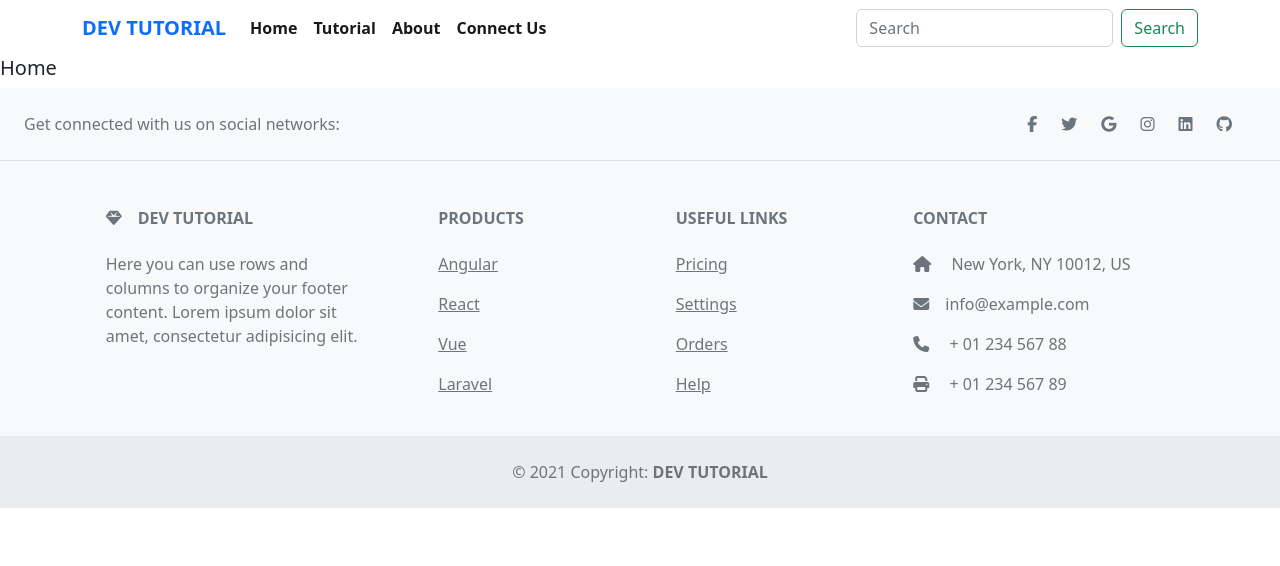
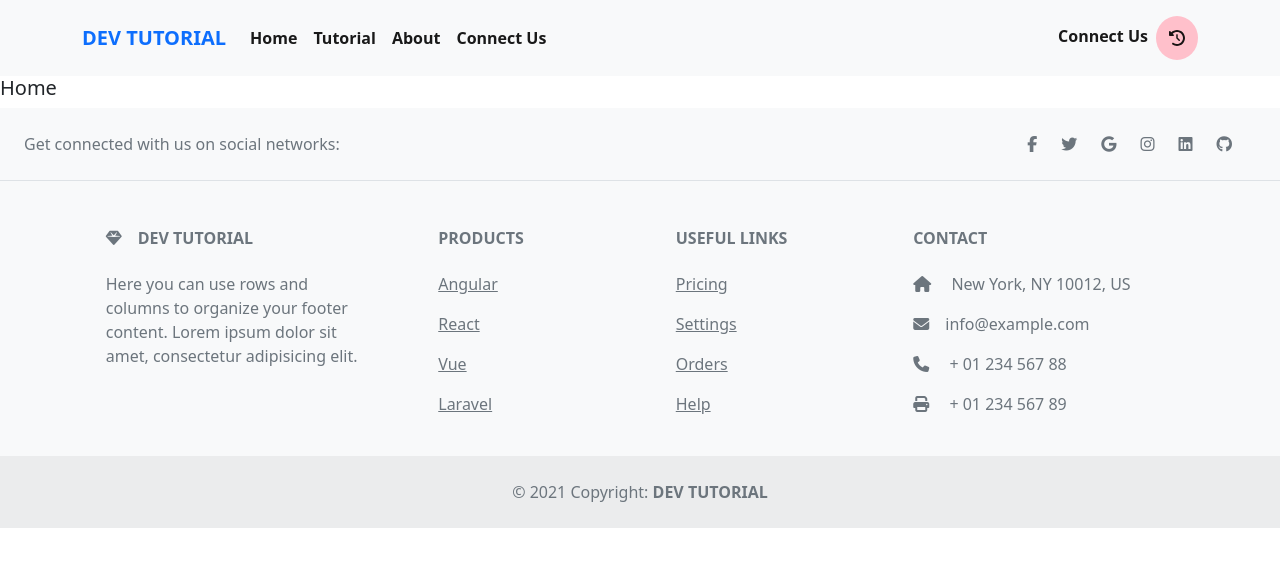
Before and after one commit to abdullahalmasudpersonal/DevTutorial_client, a React (Create React App) app: page / in a window 1280 px wide. Shown: the top 566 px of the page. Built offline with nearby package versions, Linux system fonts and the light colour scheme; a web font is replaced by a local one.

Commit message:
another update

```diff
--- a/package.json
+++ b/package.json
@@ -10,6 +10,7 @@
     "@testing-library/react": "^13.4.0",
     "@testing-library/user-event": "^13.5.0",
     "bootstrap": "^5.2.3",
+    "firebase": "^9.15.0",
     "react": "^18.2.0",
     "react-dom": "^18.2.0",
     "react-router-dom": "^6.4.5",
--- a/src/Pages/Shared/Header/Header.js
+++ b/src/Pages/Shared/Header/Header.js
@@ -1,10 +1,52 @@
+import { FontAwesomeIcon } from '@fortawesome/react-fontawesome';
 import React from 'react';
 import { Link } from 'react-router-dom';
+import {  faHistory, faShoppingCart } from '@fortawesome/free-solid-svg-icons';
 
 const Header = () => {
     return (
         <div >
-            <nav class="navbar navbar-expand-lg">
+
+            <nav class="navbar navbar-expand-lg navbar-light bg-light">
+                <div className='container'>
+                    <Link to='/' style={{ textDecoration: 'none' }}><a class="navbar-brand fw-bold">DEV TUTORIAL</a></Link>
+                    <button class="navbar-toggler" type="button" data-toggle="collapse" data-target="#navbarText" aria-controls="navbarText" aria-expanded="false" aria-label="Toggle navigation">
+                        <span class="navbar-toggler-icon"></span>
+                    </button>
+                    <div class="collapse navbar-collapse" id="navbarText">
+                        <ul class="navbar-nav mr-auto">
+                            <li class="nav-item">
+                                <Link to='/' style={{ textDecoration: 'none' }}>
+                                    <a class="nav-link active fw-bold" aria-current="page" >Home</a>
+                                </Link>
+                            </li>
+                            <li class="nav-item">
+                                <Link to='/tutorials' style={{ textDecoration: 'none' }}><a class="nav-link active fw-bold" aria-current="page" >Tutorial</a></Link>
+                            </li>
+                            <li class="nav-item">
+                                <Link to='/about' style={{ textDecoration: 'none' }}><a class="nav-link active fw-bold" aria-current="page" >About</a></Link>
+                            </li>
+                            <li class="nav-item">
+                                <Link to='/connect_us' style={{ textDecoration: 'none' }}>      <a class="nav-link active fw-bold" aria-current="page" >Connect Us</a></Link>
+
+                            </li>
+                        </ul>
+                        <span class="navbar-text">
+                            <ul class="navbar-nav mr-auto">
+                                <li class="nav-item">
+                                    <Link to='/connect_us' style={{ textDecoration: 'none' }}> <a class="nav-link active fw-bold" aria-current="page" >Connect Us</a></Link>
+                                </li>
+                                <li class="nav-item" style={{backgroundColor:'pink', borderRadius:'50%', padding:'2px 5px'}}>
+                                    <Link to='/connect_us' style={{ textDecoration: 'none' }}> <a class="nav-link active fw-bold" aria-current="page" ><FontAwesomeIcon icon={faHistory} /></a></Link>
+                                </li>
+                            </ul>
+                        </span>
+                    </div>
+                </div>
+            </nav>
+
+
+           {/*  <nav class="navbar navbar-expand-lg">
                 <div class="container-xl">
                     <Link to='/' style={{ textDecoration: 'none' }}><a class="navbar-brand fw-bold">DEV TUTORIAL</a></Link>
                     <button class="navbar-toggler" type="button" data-bs-toggle="collapse" data-bs-target="#navbarScroll" aria-controls="navbarScroll" aria-expanded="false" aria-label="Toggle navigation">
@@ -25,39 +67,30 @@ const Header = () => {
                                 <Link to='/about' style={{ textDecoration: 'none' }}><a class="nav-link active fw-bold" aria-current="page" >About</a></Link>
                             </li>
                             <li class="nav-item">
-                                <Link  to='/connect_us' style={{ textDecoration: 'none' }}>      <a class="nav-link active fw-bold" aria-current="page" >Connect Us</a></Link>
+                                <Link to='/connect_us' style={{ textDecoration: 'none' }}>      <a class="nav-link active fw-bold" aria-current="page" >Connect Us</a></Link>
 
                             </li>
-                            {/* <li class="nav-item dropdown">
-                                <a class="nav-link dropdown-toggle" href="#" role="button" data-bs-toggle="dropdown" aria-expanded="false">
-                                    Link
-                                </a>
-                                <ul class="dropdown-menu">
-                                    <li><a class="dropdown-item" href="#">Action</a></li>
-                                    <li><a class="dropdown-item" href="#">Another action</a></li>
-                                    <li><hr class="dropdown-divider"/></li>
-                                    <li><a class="dropdown-item" href="#">Something else here</a></li>
-                                </ul>
-                            </li> */}
                         </ul>
-                        <form class="d-flex" role="search">
-                            <input class="form-control me-2" type="search" placeholder="Search" aria-label="Search" />
-                            <button class="btn btn-outline-success" type="submit">Search</button>
-                        </form>
-                        {/* <ul class="navbar-nav me-auto my-2 my-lg-0 navbar-nav-scroll" style={{ bsScrollHeight: '100px' }}>
+                        <ul class="navbar-nav me-auto my-2 my-lg-0 navbar-nav-scroll" style={{ bsScrollHeight: '100px' }}>
                             <li class="nav-item">
-                                <a class="nav-link active fw-bold" aria-current="page" >Home</a>
+                                <Link to='/' style={{ textDecoration: 'none' }}>
+                                    <a class="nav-link active fw-bold" aria-current="page" >Home</a>
+                                </Link>
                             </li>
                             <li class="nav-item">
-                                <a class="nav-link active fw-bold" aria-current="page" >About</a>
+                                <Link to='/tutorials' style={{ textDecoration: 'none' }}><a class="nav-link active fw-bold" aria-current="page" >Tutorial</a></Link>
                             </li>
                             <li class="nav-item">
-                                <a class="nav-link active fw-bold" aria-current="page" >Connect Us</a>
+                                <Link to='/about' style={{ textDecoration: 'none' }}><a class="nav-link active fw-bold" aria-current="page" >About</a></Link>
                             </li>
-                        </ul> */}
+                            <li class="nav-item">
+                                <Link to='/connect_us' style={{ textDecoration: 'none' }}>      <a class="nav-link active fw-bold" aria-current="page" >Connect Us</a></Link>
+
+                            </li>
+                        </ul>
                     </div>
                 </div>
-            </nav>
+            </nav> */}
         </div>
     );
 };
--- a/src/Pages/Tutorials/Tutorials.js
+++ b/src/Pages/Tutorials/Tutorials.js
@@ -4,7 +4,7 @@ import Tutorial from './Tutorial';
 const Tutorials = () => {
     const [tutorials, setTutorials] = useState([]);
     useEffect( () =>{
-        fetch('http://localhost:5000/tutorials')
+        fetch('https://dev-tutorial.onrender.com/tutorials')
         .then(res => res.json())
         .then(data => setTutorials(data));
     }, []);
```
Also changed, not shown: src/firebase.init.js (added, +22 -0 lines), firebase.json (added), 2 other files (tests, documents, lock files or other folders).
